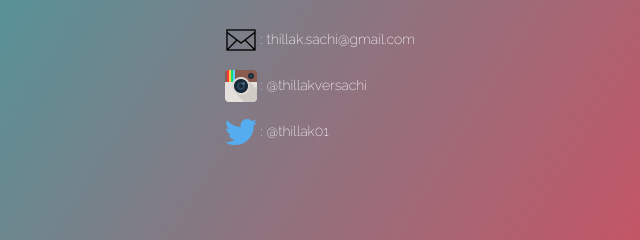
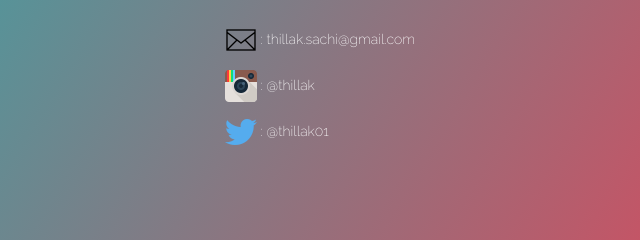
Before and after one commit to thillak/thillak, a plain HTML site: page index.html in a window 1280 px wide. Shown: the part 404-644 px from the top of the page, 320-960 px from the left. Drawn offline with nearby package versions, Linux system fonts and the light colour scheme.

Commit message:
Update index.html

```diff
--- a/index.html
+++ b/index.html
@@ -22,7 +22,7 @@
 				</div>
 			<div class ="media">
 				 <h5><a href="mailto:thillak.sachi@gmail.com" target="_blank"><img class="email" src="logos/email.png"></a> : thillak.sachi@gmail.com</h5>
-				 <h5><a href="https://www.instagram.com/thillakversachi/" target="_blank"><img class="instagram" src="logos/instagram.png"></a> : @thillakversachi</h5>		<h5><a href="https://twitter.com/thillak1"><img class="twitter" src="logos/twitter.png"></a> : @thillak01</h5>
+				 <h5><a href="https://www.instagram.com/thillak/" target="_blank"><img class="instagram" src="logos/instagram.png"></a> : @thillak</h5>		<h5><a href="https://twitter.com/thillak1"><img class="twitter" src="logos/twitter.png"></a> : @thillak01</h5>
 			</div>
 
 
```
